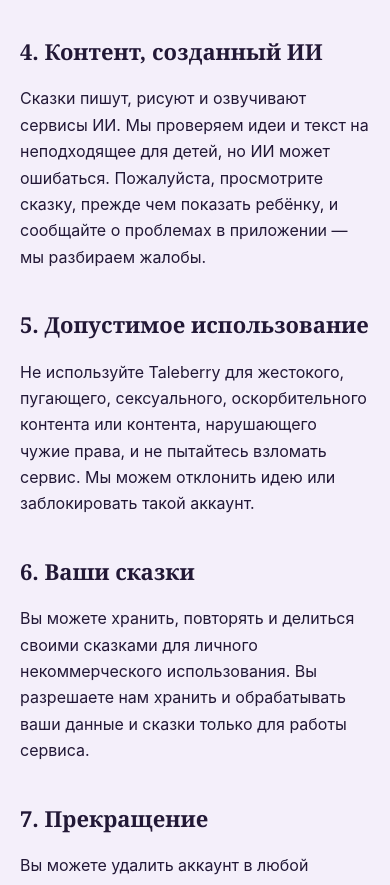
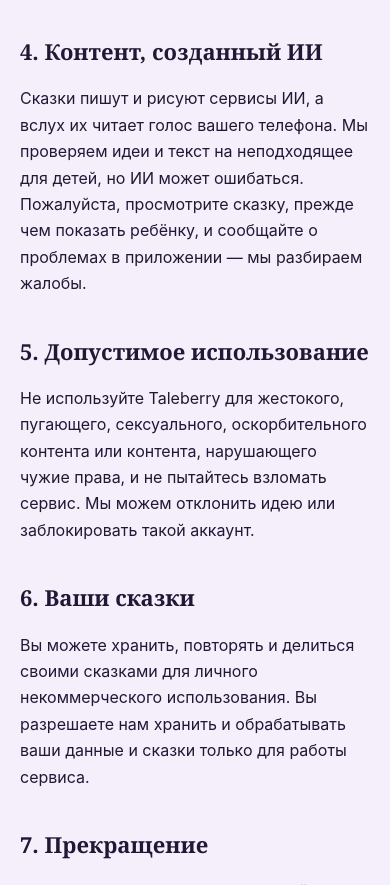
Before and after one commit to Doodle287/taleberry-legal, a plain HTML site: page ru/terms.html in a window 390 px wide. Shown: the part 1018-1903 px from the top of the page. Drawn offline with Linux system fonts and the light colour scheme.

Commit message:
Terms: AI writes and illustrates; the phone's voice reads aloud

```diff
--- a/ru/terms.html
+++ b/ru/terms.html
@@ -17,7 +17,7 @@ td,th{border:1px solid var(--border);padding:8px 10px;text-align:left;vertical-a
 <h2>1. Кто может пользоваться</h2><p>Аккаунт может создать только взрослый (18+). Taleberry используют родители и близкие, чтобы делать сказки для детей.</p>
 <h2>2. Аккаунт</h2><p>Вход через Apple или Google. Берегите доступ к устройству: вы отвечаете за действия в своём аккаунте.</p>
 <h2>3. Подписка</h2><p>Часть функций доступна по платной подписке через App Store или Google Play. Цена, период и число сказок показаны до покупки. Подписка продлевается автоматически, пока вы не отмените её в настройках магазина. Возвраты делают Apple или Google по своим правилам. Сказки, которые не удалось создать, не списываются с лимита.</p>
-<h2>4. Контент, созданный ИИ</h2><p>Сказки пишут, рисуют и озвучивают сервисы ИИ. Мы проверяем идеи и текст на неподходящее для детей, но ИИ может ошибаться. Пожалуйста, просмотрите сказку, прежде чем показать ребёнку, и сообщайте о проблемах в приложении — мы разбираем жалобы.</p>
+<h2>4. Контент, созданный ИИ</h2><p>Сказки пишут и рисуют сервисы ИИ, а вслух их читает голос вашего телефона. Мы проверяем идеи и текст на неподходящее для детей, но ИИ может ошибаться. Пожалуйста, просмотрите сказку, прежде чем показать ребёнку, и сообщайте о проблемах в приложении — мы разбираем жалобы.</p>
 <h2>5. Допустимое использование</h2><p>Не используйте Taleberry для жестокого, пугающего, сексуального, оскорбительного контента или контента, нарушающего чужие права, и не пытайтесь взломать сервис. Мы можем отклонить идею или заблокировать такой аккаунт.</p>
 <h2>6. Ваши сказки</h2><p>Вы можете хранить, повторять и делиться своими сказками для личного некоммерческого использования. Вы разрешаете нам хранить и обрабатывать ваши данные и сказки только для работы сервиса.</p>
 <h2>7. Прекращение</h2><p>Вы можете удалить аккаунт в любой момент в приложении. Мы можем приостановить или закрыть аккаунт, нарушающий эти условия.</p>
```
Also changed, not shown: terms.html (+1 -1 lines).
